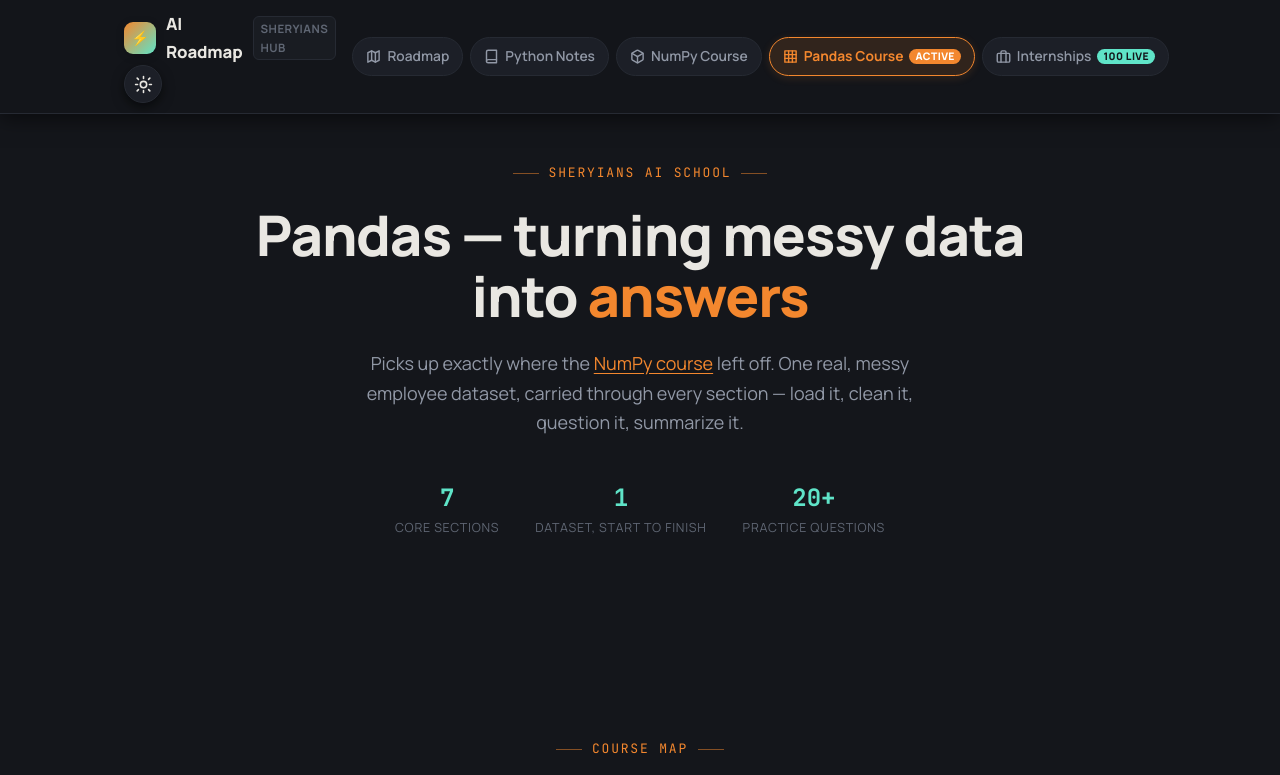
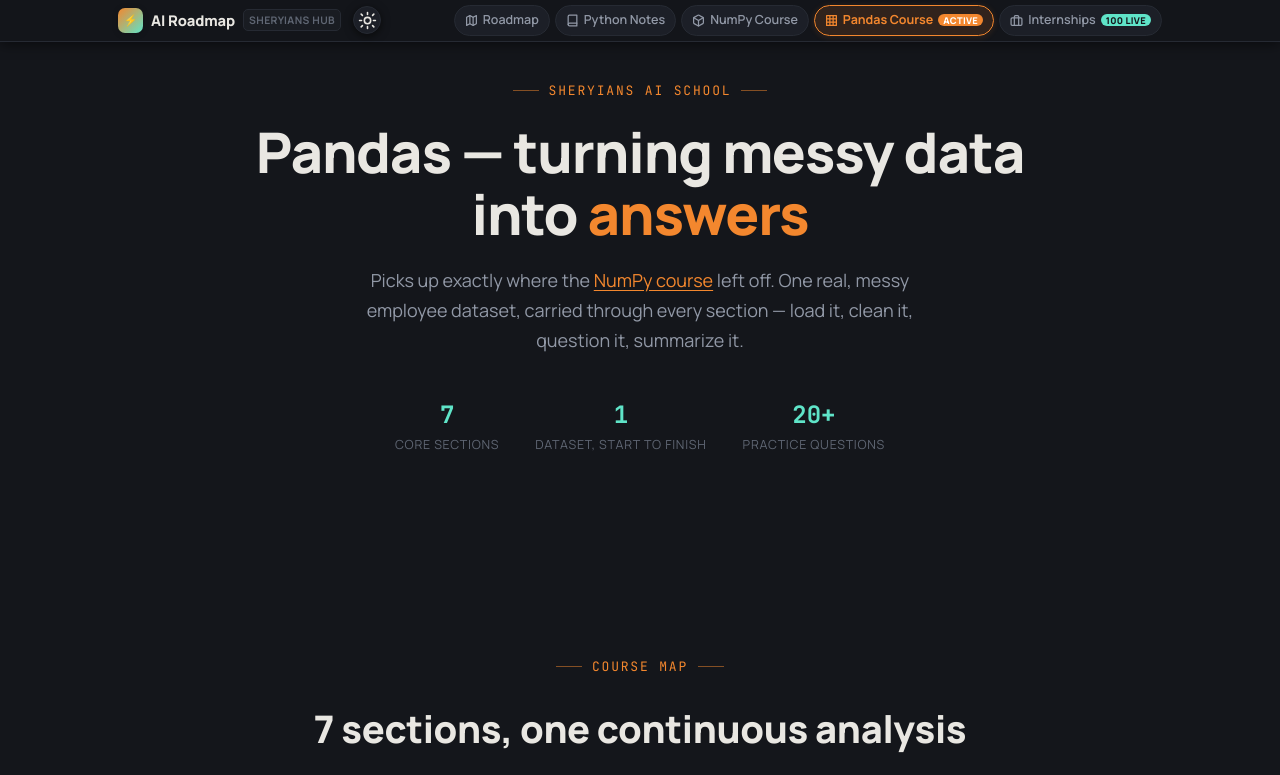
Before and after one commit to piyush89986/AI-roadmap, a plain HTML site: page pandas.html in a window 1280 px wide. Shown: the top 775 px of the page. Drawn offline with Linux system fonts and the light colour scheme.

Commit message:
feat: update site navigation with compact design and auto-hide behavior

```diff
--- a/pandas.html
+++ b/pandas.html
@@ -58,7 +58,7 @@
   .wrap{ max-width: 900px; margin:0 auto; padding: 0 24px; }
   section{ padding: 100px 0; }
 
-  #hero{ padding-top: 48px; text-align:center; }
+  #hero{ padding-top: 38px; text-align:center; }
   .eyebrow{
     font-family:'JetBrains Mono', monospace; font-size:13px; letter-spacing:.14em;
     text-transform:uppercase; color: var(--accent); margin-bottom:20px;
@@ -225,92 +225,102 @@
   @media (max-width: 760px){
     .toc-grid{ grid-template-columns: 1fr; }
     section{ padding: 64px 0; }
-    #hero{ padding-top: 100px; }
-  }
-
-  /* ── UNIFIED SITE NAVBAR ── */
+    #hero{ padding-top: 26px; }
+  }
+
+  /* ── UNIFIED SITE NAVBAR (COMPACT & AUTO-HIDE) ── */
   .site-nav {
     position: sticky;
     top: 0;
     z-index: 100;
-    background: rgba(20, 22, 27, 0.88);
+    background: rgba(20, 22, 27, 0.92);
     backdrop-filter: blur(14px);
     -webkit-backdrop-filter: blur(14px);
     border-bottom: 1px solid var(--border);
-    box-shadow: 0 4px 20px var(--shadow);
-    transition: background-color .35s ease, border-color .35s ease;
+    box-shadow: 0 2px 14px var(--shadow);
+    transition: transform .28s cubic-bezier(0.16, 1, 0.3, 1), background-color .2s ease, border-color .2s ease;
+    will-change: transform;
+  }
+  .site-nav.nav-hidden {
+    transform: translateY(-105%);
   }
   html[data-theme="light"] .site-nav {
-    background: rgba(250, 248, 245, 0.9);
+    background: rgba(250, 248, 245, 0.94);
   }
   .site-nav-inner {
     max-width: 1080px;
     margin: 0 auto;
-    padding: 10px 24px;
+    padding: 5px 18px;
     display: flex;
     align-items: center;
     justify-content: space-between;
-    gap: 16px;
+    gap: 12px;
+  }
+  .nav-top-row {
+    display: flex;
+    align-items: center;
+    gap: 12px;
   }
   .nav-brand {
     display: inline-flex;
     align-items: center;
-    gap: 10px;
+    gap: 8px;
     text-decoration: none;
     color: var(--text);
     font-family: 'Manrope', sans-serif;
     font-weight: 800;
-    font-size: 1.05rem;
+    font-size: 0.92rem;
     letter-spacing: -0.01em;
     flex-shrink: 0;
   }
   .brand-badge {
-    width: 32px;
-    height: 32px;
-    border-radius: 9px;
+    width: 25px;
+    height: 25px;
+    border-radius: 7px;
     background: linear-gradient(135deg, var(--accent), var(--teal));
     color: #14161b;
     display: grid;
     place-items: center;
-    font-size: 14px;
+    font-size: 11px;
     font-weight: 800;
-    box-shadow: 0 2px 8px rgba(0,0,0,0.2);
+    box-shadow: 0 1px 6px rgba(0,0,0,0.2);
     flex-shrink: 0;
   }
   .brand-name { font-weight: 800; }
   .brand-sub {
-    font-size: 0.72rem;
+    font-size: 0.65rem;
     font-weight: 700;
     color: var(--text-faint);
     background: var(--bg-alt);
     border: 1px solid var(--border);
-    padding: 2px 7px;
-    border-radius: 6px;
-    letter-spacing: 0.5px;
+    padding: 1.5px 5px;
+    border-radius: 5px;
+    letter-spacing: 0.4px;
     text-transform: uppercase;
   }
   .nav-links {
     display: flex;
     align-items: center;
-    gap: 7px;
+    gap: 5px;
     flex-wrap: nowrap;
   }
   .nav-item {
     display: inline-flex;
     align-items: center;
-    gap: 6px;
-    padding: 7px 13px;
+    gap: 5px;
+    padding: 4px 10px;
     border-radius: 99px;
-    font-size: 0.86rem;
+    font-size: 0.78rem;
     font-weight: 600;
     text-decoration: none;
     color: var(--text-dim);
     background: var(--card);
     border: 1px solid var(--border);
-    transition: all .18s ease;
+    transition: all .16s ease;
     white-space: nowrap;
     flex-shrink: 0;
   }
+  .nav-item svg { width: 13px; height: 13px; flex-shrink: 0; }
   .nav-item:hover {
     color: var(--text);
     border-color: var(--accent);
@@ -321,14 +331,14 @@
     color: var(--accent);
     border-color: var(--accent);
     font-weight: 700;
-    box-shadow: 0 2px 8px rgba(243,135,46,0.15);
+    box-shadow: 0 1px 6px rgba(243,135,46,0.15);
   }
   .nav-badge {
-    font-size: 0.65rem;
-    padding: 2px 6px;
+    font-size: 0.58rem;
+    padding: 1.5px 5px;
     border-radius: 99px;
     font-weight: 800;
-    letter-spacing: 0.4px;
+    letter-spacing: 0.3px;
     text-transform: uppercase;
     line-height: 1;
   }
@@ -339,12 +349,12 @@
   .nav-actions {
     display: flex;
     align-items: center;
-    gap: 10px;
+    gap: 8px;
     flex-shrink: 0;
   }
   .nav-theme-btn {
-    width: 38px;
-    height: 38px;
+    width: 28px;
+    height: 28px;
     border-radius: 50%;
     background: var(--card);
     border: 1px solid var(--border);
@@ -353,34 +363,37 @@
     justify-content: center;
     cursor: pointer;
     color: var(--text);
-    box-shadow: 0 4px 12px var(--shadow);
+    box-shadow: 0 2px 8px var(--shadow);
     transition: transform .2s ease, border-color .2s ease;
   }
   .nav-theme-btn:hover {
     border-color: var(--accent);
     transform: scale(1.08);
   }
-  .nav-theme-btn svg { width: 17px; height: 17px; }
+  .nav-theme-btn svg { width: 13px; height: 13px; }
 
   @media (max-width: 768px) {
     .site-nav-inner {
-      padding: 8px 14px;
-      gap: 10px;
+      padding: 5px 12px;
+      gap: 8px;
     }
     .nav-links {
       overflow-x: auto;
       scrollbar-width: none;
       -webkit-overflow-scrolling: touch;
-      padding: 2px 0;
+      padding: 1px 0;
+      gap: 4px;
     }
     .nav-links::-webkit-scrollbar { display: none; }
     .brand-sub { display: none; }
+    .nav-item { padding: 4px 8px; font-size: 0.74rem; }
   }
   @media (max-width: 600px) {
     .site-nav-inner {
       flex-direction: column;
       align-items: stretch;
-      gap: 8px;
+      gap: 5px;
+      padding: 4px 10px 5px;
     }
     .nav-top-row {
       display: flex;
@@ -389,7 +402,6 @@
       width: 100%;
     }
   }
-
 </style>
 </head>
 <body>
@@ -1561,13 +1573,32 @@ df[<span class="str">"level"</span>] = df[<span class="str">"experience"</span>]
     setIcon(next);
   }
 
-  // progress bar + back to top
+  // progress bar + back to top + navbar auto-hide
+  let lastScroll = 0;
+  const nav = document.querySelector('.site-nav');
   window.addEventListener('scroll', () => {
     const h = document.documentElement;
-    const scrolled = (h.scrollTop) / (h.scrollHeight - h.clientHeight) * 100;
-    document.getElementById('progress-bar').style.width = scrolled + '%';
-    document.getElementById('back-to-top').classList.toggle('show', h.scrollTop > 600);
-  });
+    const current = Math.max(0, window.pageYOffset || h.scrollTop);
+    const scrolled = current / (h.scrollHeight - h.clientHeight) * 100;
+    const pbar = document.getElementById('progress-bar');
+    if (pbar) pbar.style.width = scrolled + '%';
+    const btt = document.getElementById('back-to-top');
+    if (btt) btt.classList.toggle('show', current > 500);
+
+    if (nav) {
+      const diff = current - lastScroll;
+      if (current <= 15) {
+        nav.classList.remove('nav-hidden');
+      } else if (Math.abs(diff) > 6) {
+        if (diff > 0 && current > 50) {
+          nav.classList.add('nav-hidden');
+        } else if (diff < 0) {
+          nav.classList.remove('nav-hidden');
+        }
+        lastScroll = current;
+      }
+    }
+  }, { passive: true });
 
   // architecture diagram reveal
   const ecoNodes = document.querySelectorAll('.eco-node');
```
Also changed, not shown: index.html (+65 -38 lines), internships.html (+64 -38 lines), notes.html (+29 -3 lines), numpy.html (+76 -45 lines).
